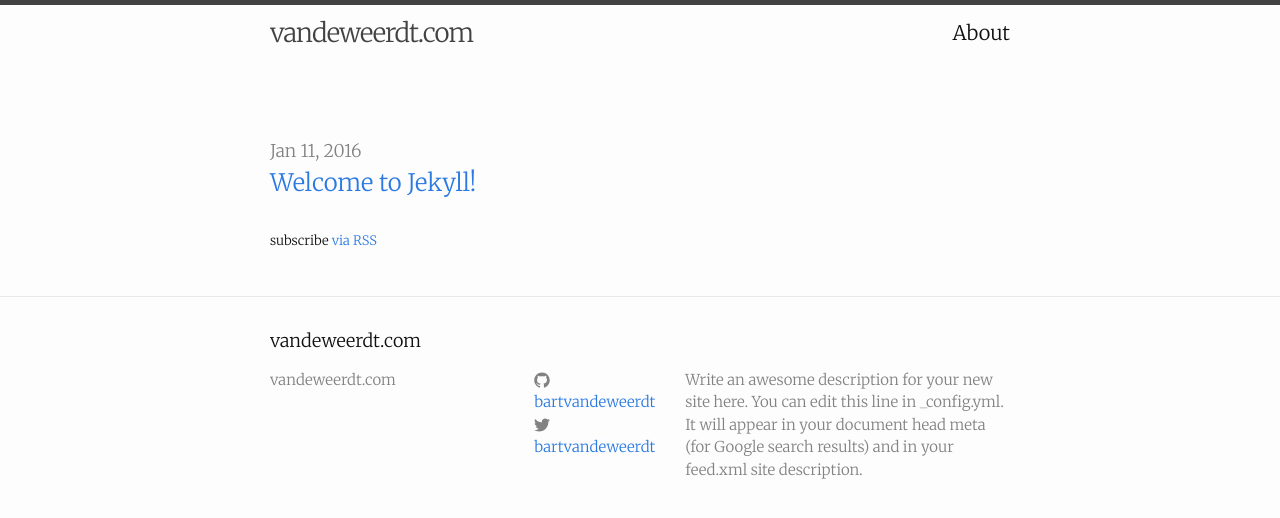
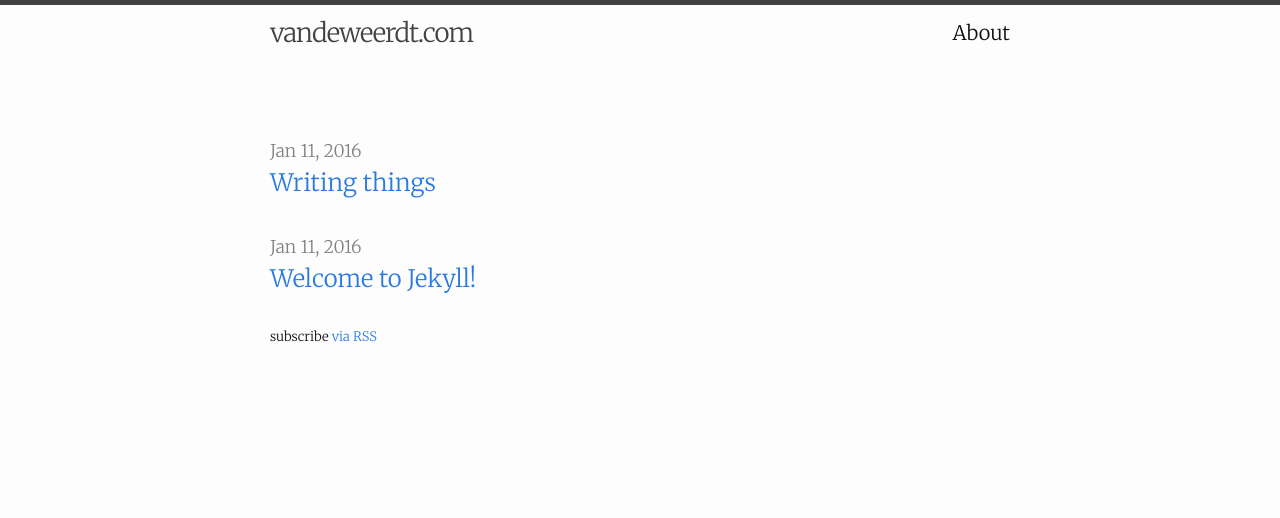
Before and after one commit to bartvandeweerdt/bartvandeweerdt.github.io, a Jekyll site: the page built from index.html, in a window 1280 px wide. Shown: the top 518 px of the page. Built offline with Jekyll 4.4.1, drawn with Linux system fonts in a browser that asks for light colours.

Commit message:
"Writing things"

```diff
--- a/_config.yml
+++ b/_config.yml
@@ -1,10 +1,9 @@
 # Site settings
 title: vandeweerdt.com
 email:
-description: > # this means to ignore newlines until "baseurl:"
-  Write an awesome description for your new site here. You can edit this
-  line in _config.yml. It will appear in your document head meta (for
-  Google search results) and in your feed.xml site description.
+  nope
+description: > # this means to ignore newlines until the next tag
+  I might use this some day...
 baseurl: "" # the subpath of your site, e.g. /blog/
 url: "http://bartvandeweerdt.github.io" # the base hostname & protocol for your site
 twitter_username: bartvandeweerdt
--- a/_layouts/default.html
+++ b/_layouts/default.html
@@ -13,7 +13,7 @@
       </div>
     </div>
 
-    {% include footer.html %}
+    <!--{% include footer.html %}-->
 
   </body>
 
```
Also changed, not shown: _posts/2016-01-11-writing-things.markdown (added, +7 -0 lines).
